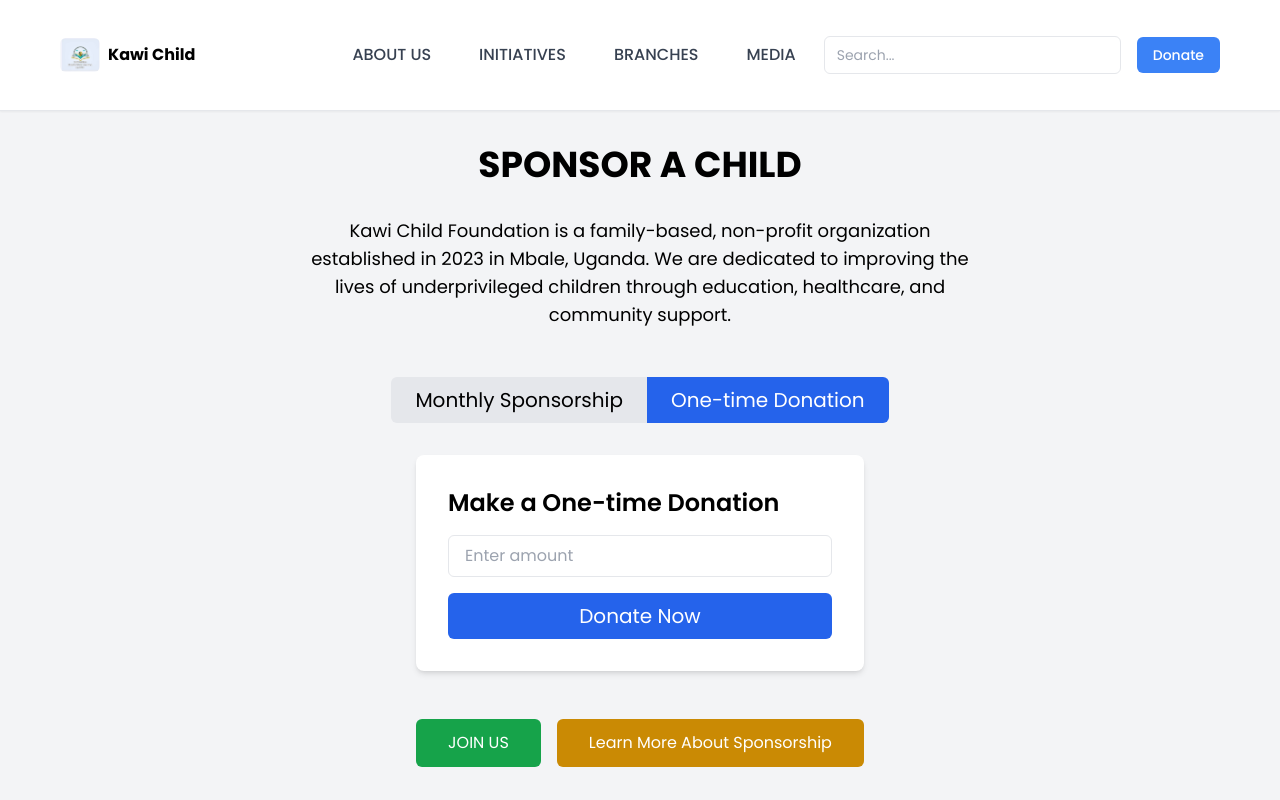
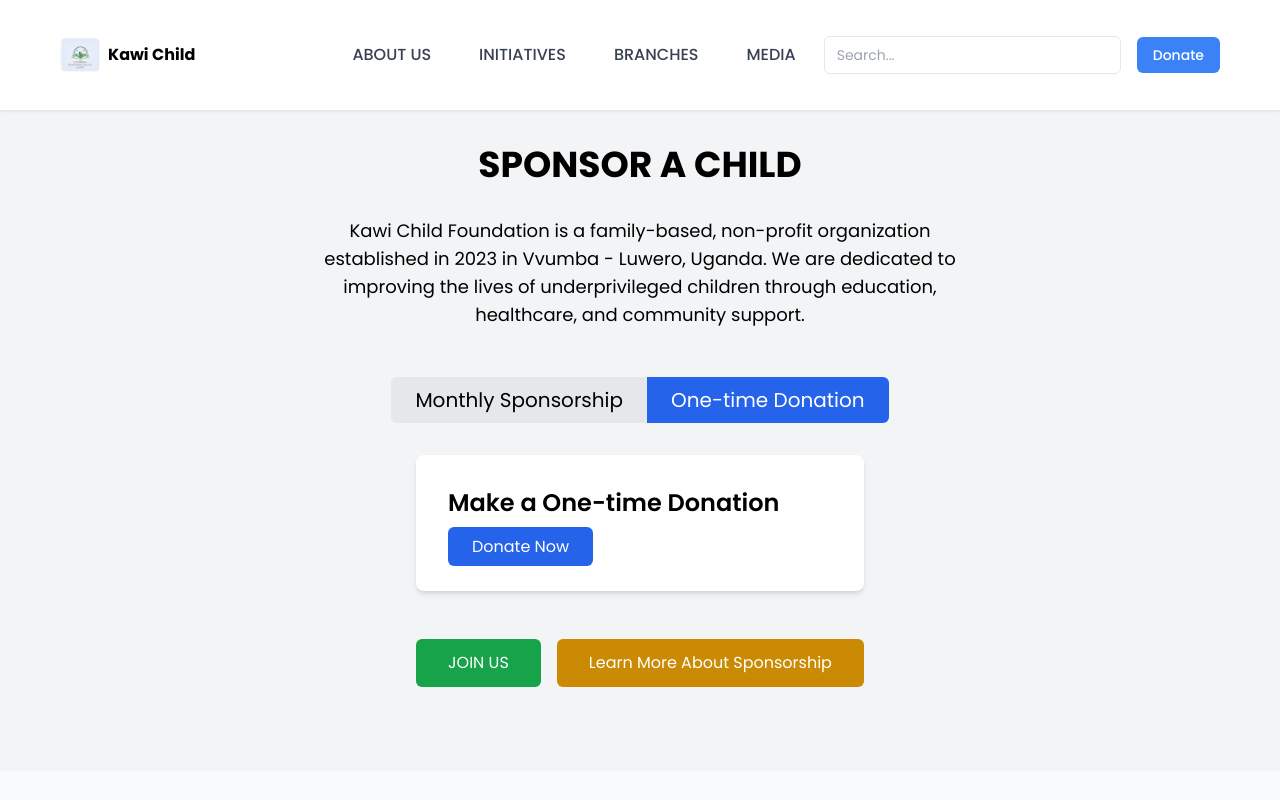
Before and after one commit to francislub/kawi-child-foundation, a Next.js app: page / in a window 1280 px wide. Both pictures are taken after a click on the button "One-time Donation". Shown: the part 3269-4069 px from the top of the page. Built offline with nearby package versions, Linux system fonts and the light colour scheme.

Commit message:
My first commit more for donate

```diff
--- a/app/page.jsx
+++ b/app/page.jsx
@@ -101,8 +101,7 @@ export default function HomePage() {
                            transition={{duration: 0.8, delay: 0.3}}
                        >
                            <p>
-                               Kawi Child Foundation is a family-based, non-profit organization established in 2023 in
-                               Luwero, Uganda. Dedicated to improving the lives of underprivileged children, the foundation focuses on
+                               Kawi Child Foundation is a family-based, non-profit organization established in 2023 in Vvumba - Luwero, Uganda. Dedicated to improving the lives of underprivileged children, the foundation focuses on
                                providing access
                                to quality education, healthcare, and essential resources.
                            </p>
--- a/app/sponsor/page.jsx
+++ b/app/sponsor/page.jsx
@@ -148,7 +148,7 @@ export default function ProgramsPage() {
                       objectFit="contain"
                   />
                   <Link href={`/sponsorchild/${id = child._id}`}>
-                    <button className="btn btn-primary mt-3 custom-button">
+                    <button className="btn btn-primary mt-3 custom-button bg-blue-600 text-white px-6 py-2 rounded-md hover:bg-blue-700 transition duration-300">
                       Sponsor
                     </button>
                   </Link>
--- a/app/sponsorchild/[id]/page.jsx
+++ b/app/sponsorchild/[id]/page.jsx
@@ -142,48 +142,57 @@ export default function ProgramsPage({params}) {
                       <div >
                       <div className="flex flex-col lg:flex-row lg:gap-5">
                        {children.map((child) => (
-                        <div className="flex lg:justify-center lg:-mt-20 lg:items-center lg:text-center" key={child._id}>
+                        <div className="flex lg:justify-center lg:items-center lg:text-center" key={child._id}>
                           {/* <Image src={child.photo}  alt={child.name} width={300} height={300} /> */}
                           <Image
                             src={child.photo}
                             alt={child.name}
-                            width={300} height={300}
-                            className="lg:-mt-20"
+                            width={200} height={200}
+                            className="lg:mb-[20px] object-contain rounded-md"
                           />
                         </div>
                         ))}
                         {children.map((child) => (
                             <div className="key={child._id}">
-                          <br />
-                          <h2 className="text-[20px] lg:text-[30px] md:text-base"> <b>About</b></h2>
+                              <br/>
+                              <h2 className="text-[20px] lg:text-[30px] md:text-base"><b>About</b></h2>
+                              <br/>
                               <h5 className="text-[16px] md:text-base">
                                 <b>Name: </b>
                                 {child.name}
                               </h5>
+                              <br/>
                               <h5 className="text-[16px] md:text-base">
                                 <b>Student ID:</b>{child.childId}
                               </h5>
+                              <br/>
                               <h5 className="text-[16px] md:text-base">
                                 <b>Gender:</b>{child.gender}
                               </h5>
+                              <br/>
                               <h5 className="text-[16px] md:text-base">
                                 <b>Age:</b>{child.age}
                               </h5>
+                              <br/>
                               <h5 className="text-[16px] md:text-base">
                                 <b>Class:</b>{child.grade}
                               </h5>
+                              <br/>
                               <h5 className="text-[16px] md:text-base">
                                 <b>Nationality:</b>{child.nationality}
                               </h5>
+                              <br/>
                               <h5 className="text-[16px] md:text-base">
                                 <b>Parent Status:</b>{child.parentStatus}
                               </h5>
+                              <br/>
                               <h5 className="text-[16px] md:text-base">
                                 <b>Level of Need: </b>
                                 {child.levelOfNeed}
                               </h5>
+                              <br/>
                               <h5 className="text-[16px] md:text-base">
-                            <b>Years left to graduate: </b>{child.yearsLeftToGraduate}
+                                {/*<b>Years left to graduate: </b>{child.yearsLeftToGraduate}*/}
                               </h5>
                               {/* <h5 className="text-[16px] md:text-base">{child.description}</h5> */}
 
--- a/components/sponsor.tsx
+++ b/components/sponsor.tsx
@@ -10,7 +10,7 @@ export default function Sponsor() {
             <div className="container mx-auto px-4">
                 <h2 className="text-4xl font-bold text-center mb-8">SPONSOR A CHILD</h2>
                 <p className="text-lg text-center mb-12 max-w-2xl mx-auto">
-                    Kawi Child Foundation is a family-based, non-profit organization established in 2023 in Mbale, Uganda. We are
+                    Kawi Child Foundation is a family-based, non-profit organization established in 2023 in Vvumba - Luwero, Uganda. We are
                     dedicated to improving the lives of underprivileged children through education, healthcare, and community
                     support.
                 </p>
@@ -50,15 +50,16 @@ export default function Sponsor() {
                 {activeTab === "onetime" && (
                     <div className="bg-white p-8 rounded-lg shadow-md max-w-md mx-auto">
                         <h3 className="text-2xl font-semibold mb-4">Make a One-time Donation</h3>
-                        <input
-                            type="number"
-                            placeholder="Enter amount"
-                            className="w-full px-4 py-2 mb-4 border rounded-md"
-                            min="1"
-                        />
-                        <button className="w-full bg-blue-600 text-white px-6 py-2 rounded-md hover:bg-blue-700 transition duration-300">
+                        {/*<input*/}
+                        {/*    type="number"*/}
+                        {/*    placeholder="Enter amount"*/}
+                        {/*    className="w-full px-4 py-2 mb-4 border rounded-md"*/}
+                        {/*    min="1"*/}
+                        {/*/>*/}
+                        <Link
+                            href={`/paypal`} className="w-full bg-blue-600 text-white px-6 py-2 rounded-md hover:bg-blue-700 transition duration-300">
                             Donate Now
-                        </button>
+                        </Link>
                     </div>
                 )}
 
--- a/components/support.tsx
+++ b/components/support.tsx
@@ -2,6 +2,7 @@
 
 import { motion } from 'framer-motion'
 import { Button } from './ui/button'
+import React from "react";
 
 const StatisticPanel = ({ number, text, isPercentage = false }) => (
   <motion.div
@@ -72,28 +73,33 @@ export default function Support() {
         {/* Video and Support Section */}
         <div className="grid grid-cols-1 lg:grid-cols-2 gap-8 items-center">
           <div className="relative aspect-video w-full rounded-xl overflow-hidden shadow-xl">
-            <iframe
-              src="https://www.youtube.com/embed/5rsgHbyl02Y?si=tp-F34eVxdf-RQ2v"
-              title="Kawi Child Organization "
-              className="absolute inset-0 w-full h-full"
-              allow="accelerometer; autoplay; clipboard-write; encrypted-media; gyroscope; picture-in-picture"
-              allowFullScreen
-            />
-            {/* <iframe width="560" height="315" src="https://www.youtube.com/embed/5rsgHbyl02Y?si=tp-F34eVxdf-RQ2v" title="YouTube video player" frameborder="0" allow="accelerometer; autoplay; clipboard-write; encrypted-media; gyroscope; picture-in-picture; web-share" referrerpolicy="strict-origin-when-cross-origin" allowfullscreen></iframe> */}
+
+              <img
+                  src="/images/pay.jpg"
+                  alt="About Kawi Child Foundation"
+                  className="rounded-lg shadow-lg w-full object-cover"
+              />
+            {/*<iframe*/}
+            {/*  src="https://www.youtube.com/embed/5rsgHbyl02Y?si=tp-F34eVxdf-RQ2v"*/}
+            {/*  title="Kawi Child Organization "*/}
+            {/*  className="absolute inset-0 w-full h-full"*/}
+            {/*  allow="accelerometer; autoplay; clipboard-write; encrypted-media; gyroscope; picture-in-picture"*/}
+            {/*  allowFullScreen*/}
+            {/*/>*/}
           </div>
 
           <motion.div
-            initial={{ opacity: 0, x: 50 }}
-            whileInView={{ opacity: 1, x: 0 }}
-            viewport={{ once: true }}
-            transition={{ duration: 0.6 }}
-            className="space-y-6 p-6 lg:p-8 bg-blue-600 text-white rounded-xl"
+              initial={{opacity: 0, x: 50}}
+              whileInView={{opacity: 1, x: 0}}
+              viewport={{once: true}}
+              transition={{duration: 0.6}}
+              className="space-y-6 p-6 lg:p-8 bg-blue-600 text-white rounded-xl"
           >
             <h2 className="text-3xl md:text-4xl font-bold">
               Your support means education for more children
             </h2>
             <p className="text-lg text-blue-100">
-            Kawi Child Foundation is a family-based, non-profit organization established in 2023 in Luwero, Uganda.
+              Kawi Child Foundation is a family-based, non-profit organization established in 2023 in Vvumba - Luwero, Uganda.
             Dedicated to improving the lives of underprivileged children
             </p>
             <motion.div
```
Lines whose indentation alone changed are shown as unchanged.
